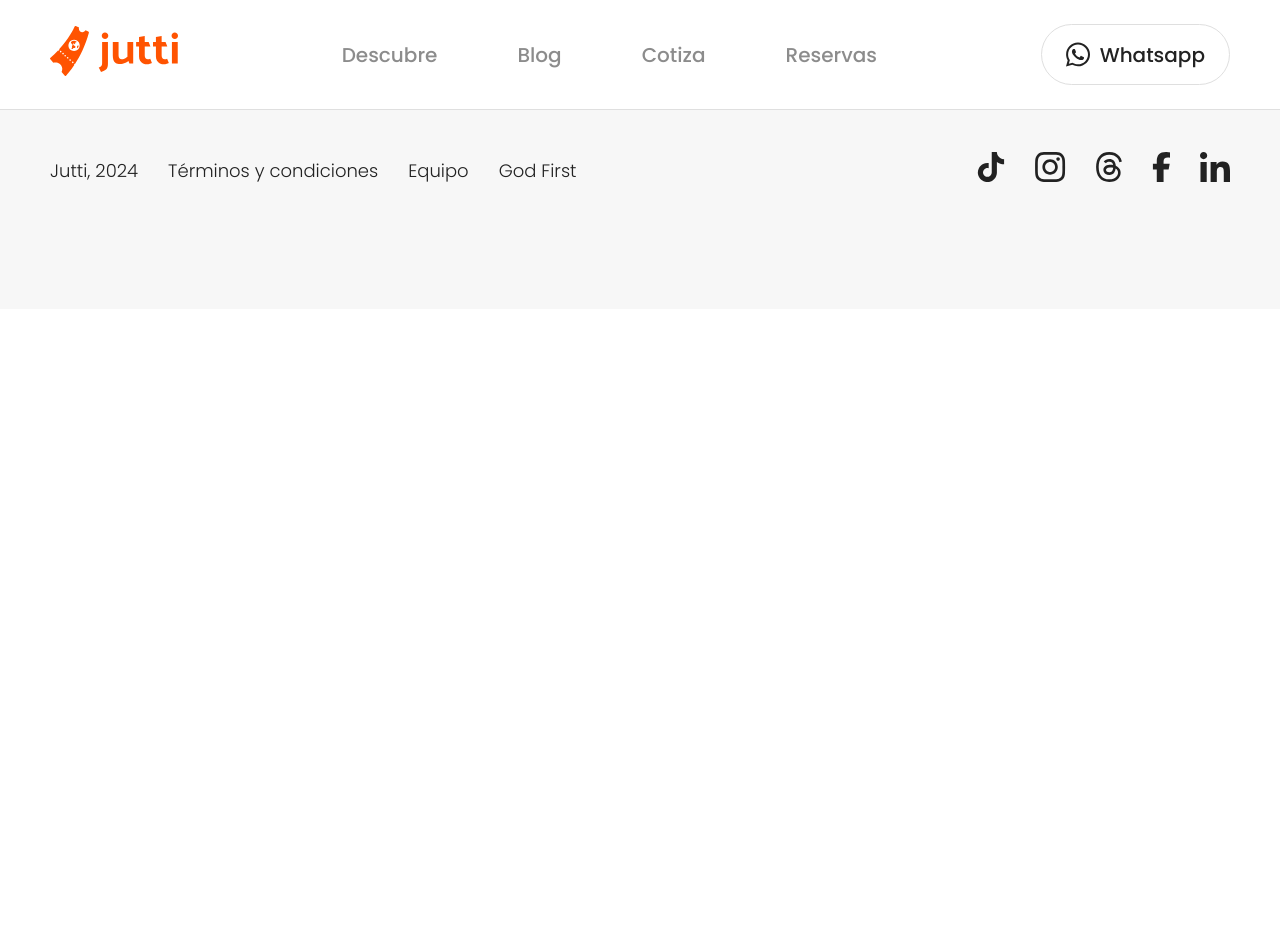
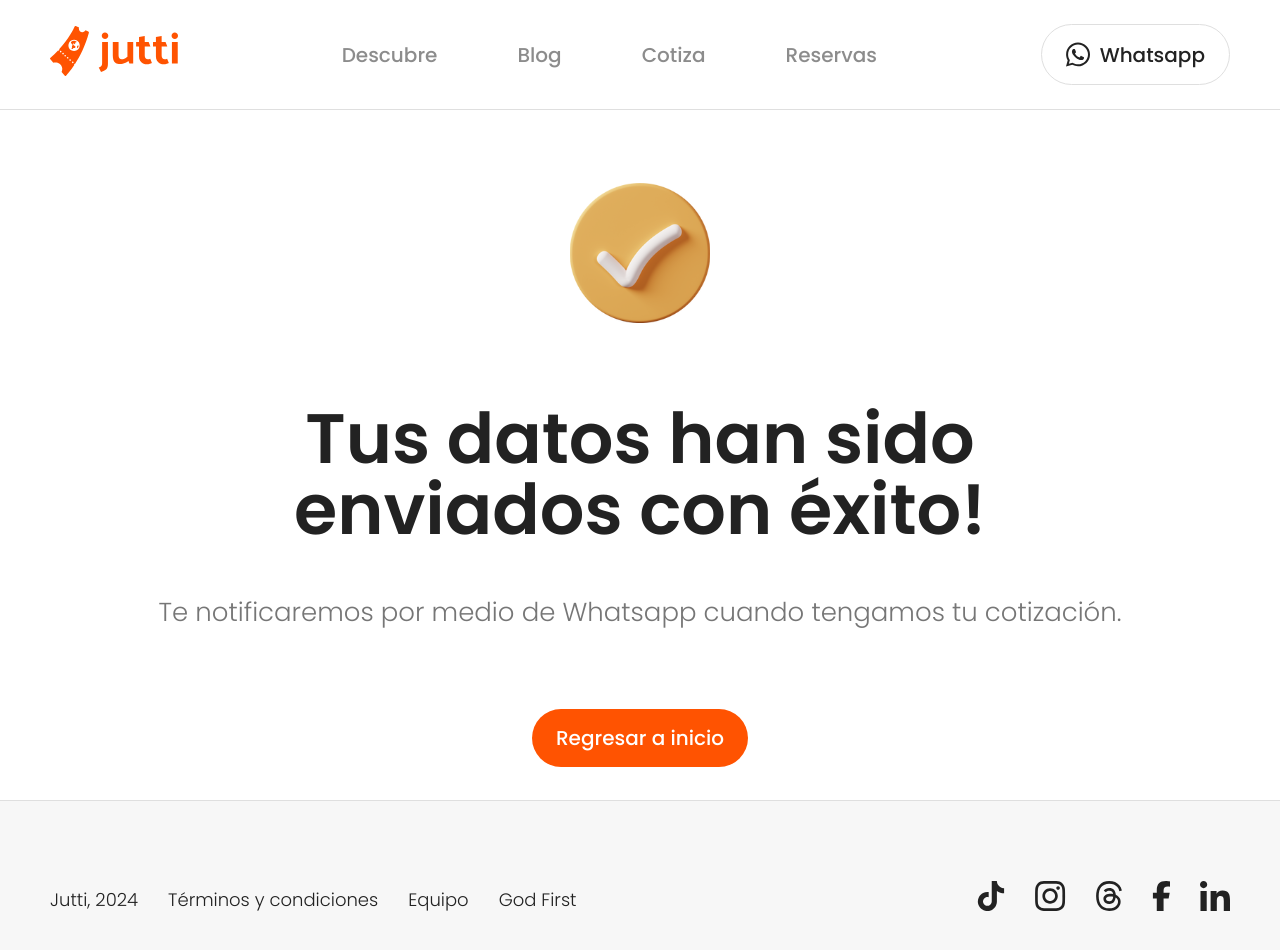
Before and after one commit to eduakino/jutti, a Next.js app: page /quote/success in a window 1280 px wide. Shown: the top 950 px of the page. Before the commit the page ends 800 px from the top, so only its background shows below. Built offline with nearby package versions, Linux system fonts and the light colour scheme.

Commit message:
Success Page

```diff
--- a/src/app/quote/success/page.js
+++ b/src/app/quote/success/page.js
@@ -1,5 +1,19 @@
+import styles from "@/app/quote/success/page.module.css"
+import Image from "next/image"
+
+import checked from "../../../../public/assets/check_icon.svg"
+
 export default function Success() {
     return(
-        <h1>SUCCESS!</h1>
+        <section className={styles.success}>
+            <article className={styles.success_block}>
+                <Image src={checked} className={styles.success_check} />
+                <div className={styles.success_text}>
+                    <h1>Tus datos han sido enviados con éxito!</h1>
+                    <h3>Te notificaremos por medio de Whatsapp cuando tengamos tu cotización.</h3>
+                </div>
+                <a className={styles.success_btn} href="/">Regresar a inicio</a>
+            </article>
+        </section>
     )
 }
--- a/src/app/quote/success/page.module.css
+++ b/src/app/quote/success/page.module.css
@@ -0,0 +1,57 @@
+.success {
+    width: 100%;
+    height: 100vh;
+    display: flex;
+    align-items: center;
+    justify-content: center;
+    padding-top: 150px;
+}
+
+.success_block {
+    width: 100%;
+    max-width: 1000px;
+    display: flex;
+    flex-direction: column;
+    align-items: center;
+    justify-content: center;
+    gap: 80px;
+    text-align: center;
+}
+
+.success_text {
+    display: flex;
+    flex-direction: column;
+    align-items: center;
+    justify-content: center;
+    gap: 50px;
+}
+
+.success_text h1 {color: #222222;}
+.success_text h3 {color: #767676;}
+
+.success_btn {
+    background: #FF5301;
+    padding: 14px 24px;
+    border-radius: 100px;
+    height: 58px;
+    color: #FFF;
+    display: flex;
+    align-items: center;
+    justify-content: center;
+    cursor: pointer;
+    font-size: 20px;
+    font-weight: 500;
+    line-height: 30px;
+}
+
+@media (max-width: 768px) {
+    .success {
+        padding-top: 50px;
+    }
+
+    .success_block {
+        max-width: 100%;
+        gap: 40px;
+        padding: 0 20px;
+    }
+}
--- a/src/components/quote/QuoteForm.module.css
+++ b/src/components/quote/QuoteForm.module.css
@@ -129,6 +129,7 @@
     font-size: 24px;
     line-height: 36px;
     margin-bottom: 150px;
+    cursor: pointer;
 }
 
 @media (max-width: 768px) {
```
Also changed, not shown: src/components/quote/QuoteForm.jsx (+2 -5 lines), public/assets/check_icon.svg (added).
